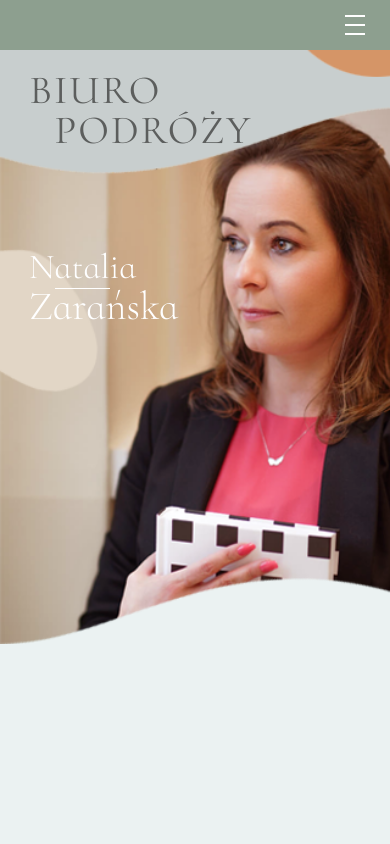
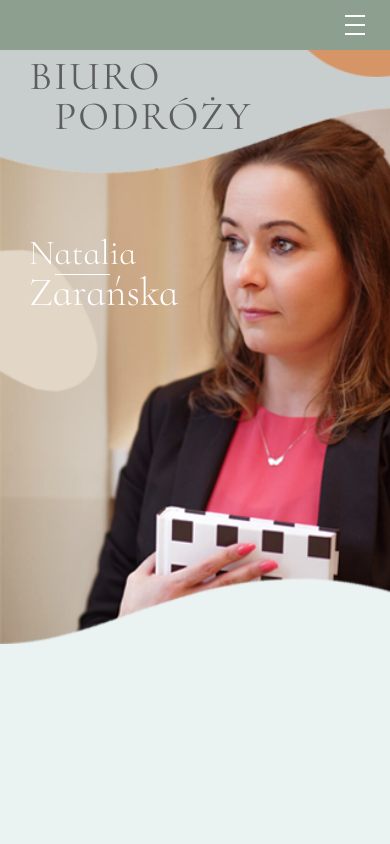
Before and after one commit to marcinstenka/zaranska, a React (Create React App) app: page / in a window 390 px wide. Shown: the top 844 px of the page. Built offline with nearby package versions, Linux system fonts and the light colour scheme.

Commit message:
hero and contact 1.14.4

```diff
--- a/src/App.css
+++ b/src/App.css
@@ -446,7 +446,7 @@ a {
   }
   .hero__mobile-logo{
     margin: 0 0 0 14%;
-    padding: 70px 0 0 0;
+    padding: 60px 0 0 0;
     position: relative;
     line-height: 1;
     letter-spacing: 2px;
@@ -524,13 +524,9 @@ a {
   }
 }
 @media (max-width:420px){
-  .contact__map{
-    width: 270px;
-    height: 270px;
-    border: 10px solid var(--contact-border);
-  }
-  .contact__social a{
-    width: 60px;
+
+  .hero__mobile-logo {
+    padding: 56px 0 0 0;
   }
   .intro__name {
     font-size: 35px;
@@ -541,4 +537,12 @@ a {
   .intro__surname{
     font-size: 40px;
   }
+  .contact__map{
+    width: 270px;
+    height: 270px;
+    border: 10px solid var(--contact-border);
+  }
+  .contact__social a{
+    width: 60px;
+  }
 }
```
